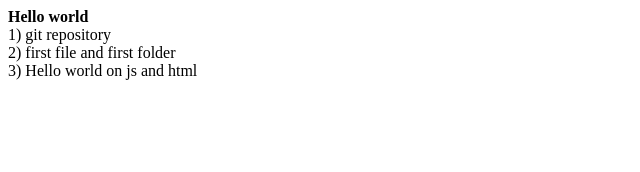
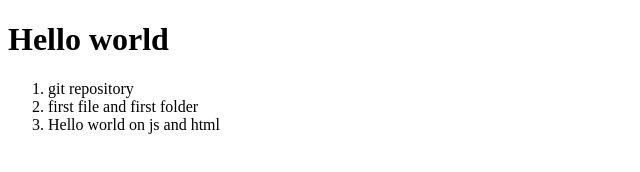
Before and after one commit to sitnikova98/learning, a plain HTML site: page 01-hello-world/index.html in a window 1280 px wide. Shown: the whole page, without its empty margins (0-640 px from the left). Drawn offline with Linux system fonts and the light colour scheme.

Commit message:
fix problems

```diff
--- a/01-hello-world/index.html
+++ b/01-hello-world/index.html
@@ -6,10 +6,12 @@
   </head>
 
   <body>
-    <b>Hello world</b>
-    <br>1) git repository
-    <br>2) first file and first folder
-    <br>3) Hello world on js and html
+    <h1>Hello world</h1>
+    <ol>
+      <li> git repository </li>
+      <li> first file and first folder</li>
+      <li> Hello world on js and html</li>
+    </ol>
     <script src="./scripts/index.js"></script>
   </body>
 </html>
```
